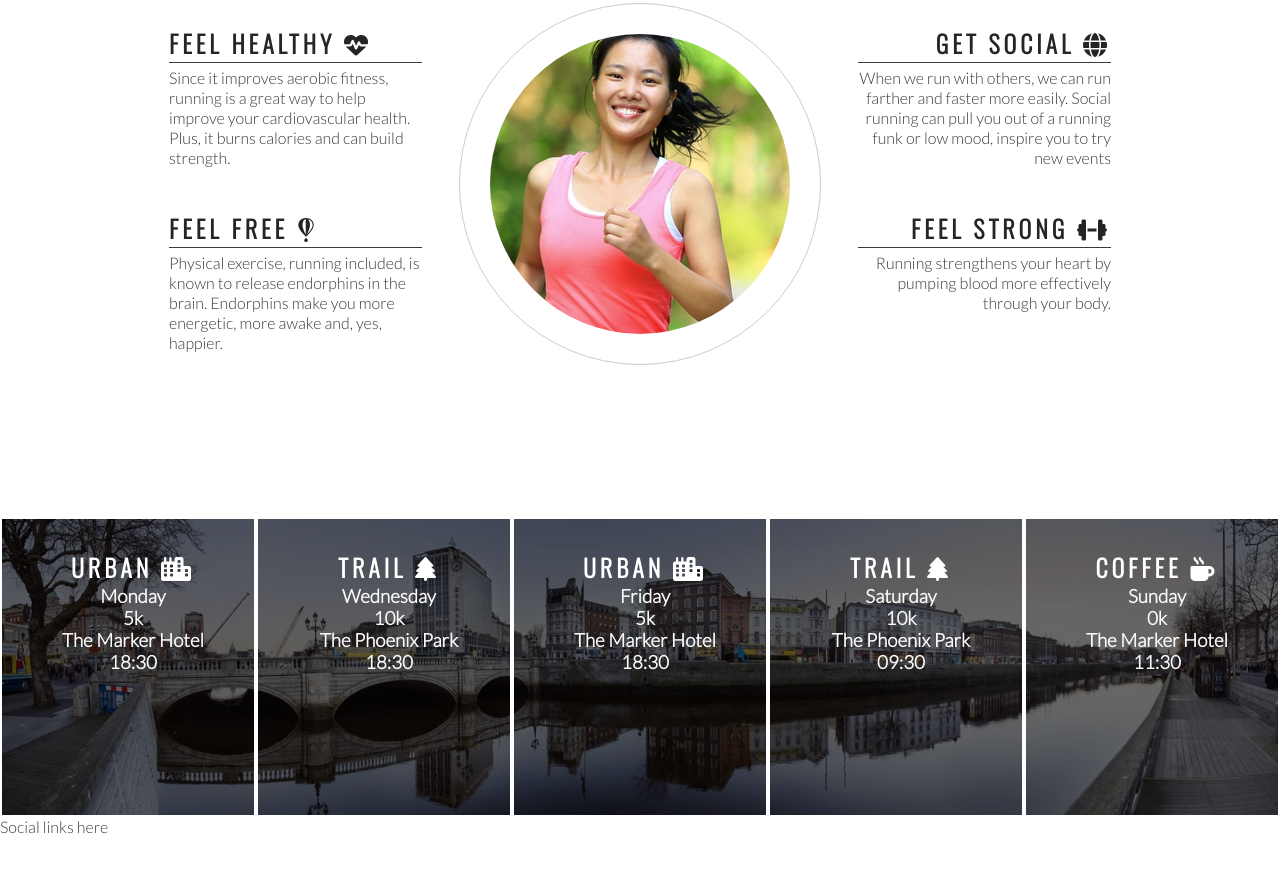
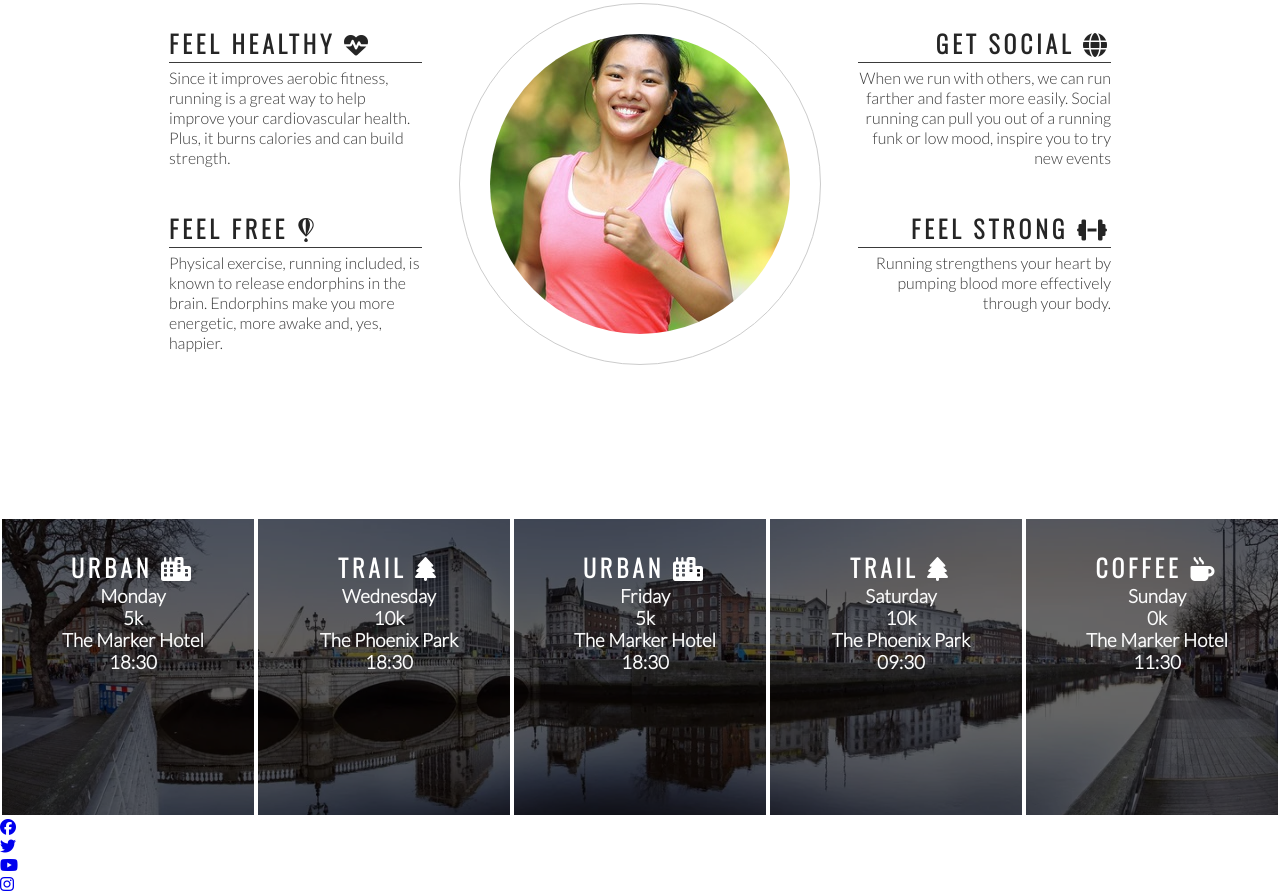
Before and after one commit to Carvu94/love-running, a plain HTML site: page index.html in a window 1280 px wide. Shown: the part 778-1671 px from the top of the page. Before the commit the page ends 1614 px from the top, so only its background shows below. Drawn offline with nearby package versions, Linux system fonts and the light colour scheme.

Commit message:
Add social media icons to footer

```diff
--- a/index.html
+++ b/index.html
@@ -114,7 +114,20 @@
 
     </section>
     <footer>
-        Social links here
+        <ul>
+            <li>
+                <a href="https://facebook.com" target="_blank" rel="noopener" aria-label="Visit our Facebook page (opens in a new tab)"><i class="fab fa-facebook"></i></a>
+            </li>
+            <li>
+                <a href="https://twitter.com" target="_blank" rel="noopener" aria-label="Visit our Twitter page (opens in a new tab)"><i class="fab fa-twitter"></i></a>
+            </li>
+            <li>
+                <a href="https://youtube.com" target="_blank" rel="noopener" aria-label="Visit our Youtube page (opens in a new tab)"><i class="fab fa-youtube"></i></a>
+            </li>
+            <li>
+                <a href="https://instagram.com" target="_blank" rel="noopener" aria-label="Visit our Instagram page (opens in a new tab)"><i class="fab fa-instagram"></i></a>
+            </li>
+        </ul>
     </footer>
 
     <!-- font awesome script -->
```
